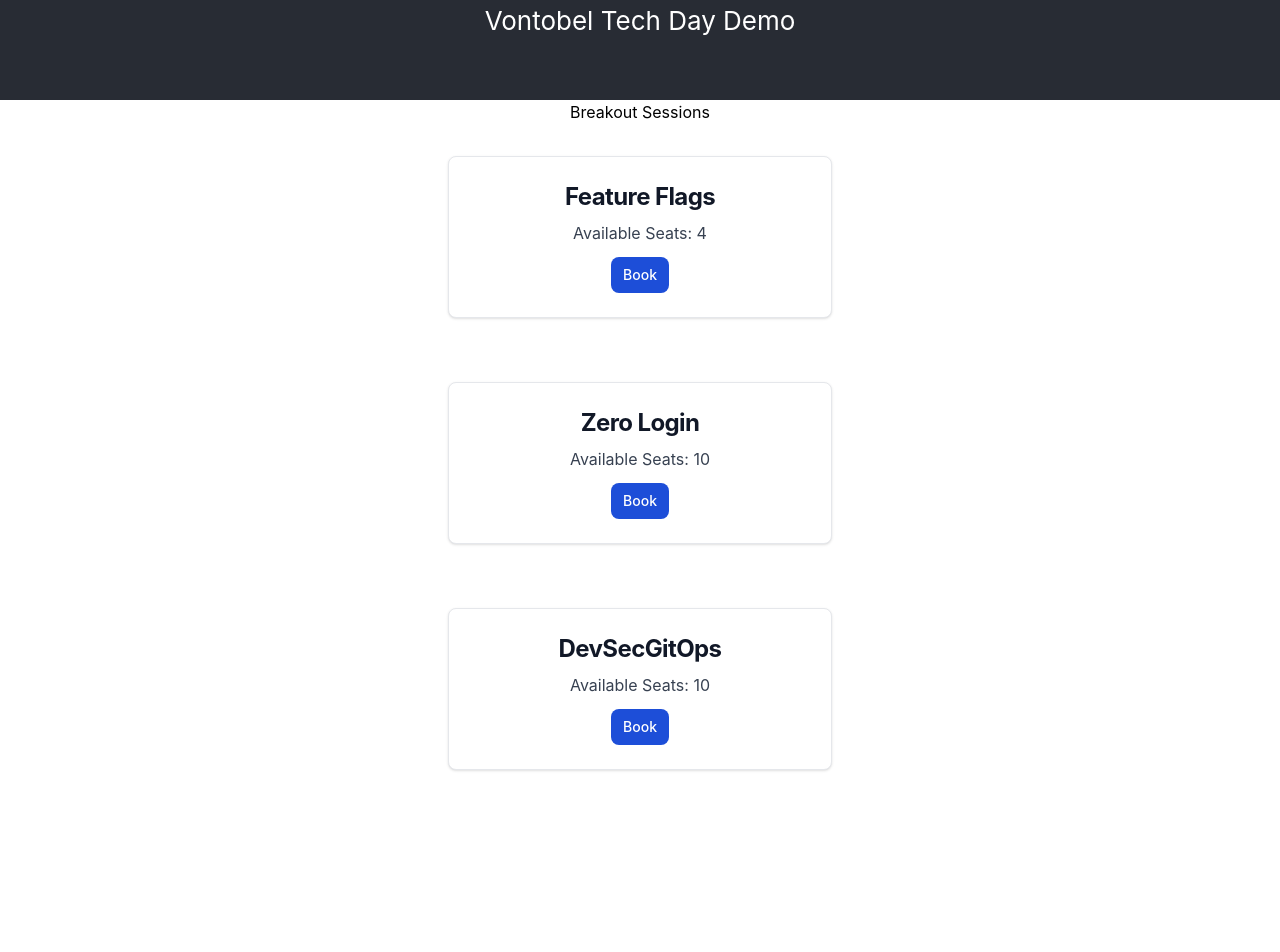
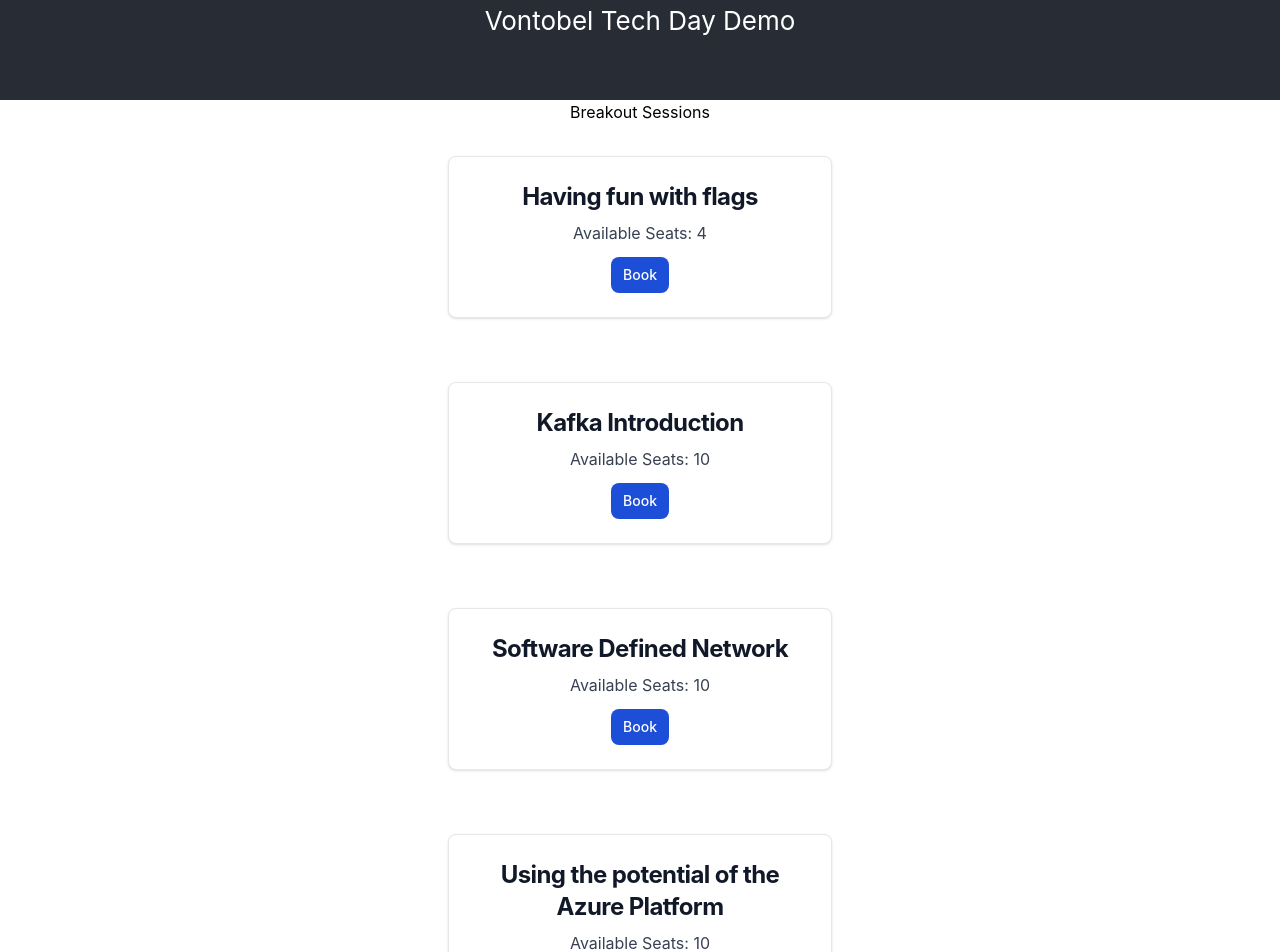
Before and after one commit to frnkst/vt-tech-day-demo, a React (Vite) app: page / in a window 1280 px wide. Shown: the part 60-1012 px from the top of the page. Before the commit the page ends 862 px from the top, so only its background shows below. Built offline with nearby package versions, Linux system fonts and the light colour scheme; what js-confetti would draw is missing.

Commit message:
add some more functionality (missing tests)

```diff
--- a/src/App.tsx
+++ b/src/App.tsx
@@ -1,19 +1,32 @@
 import '@/App.css'
 import JSConfetti from 'js-confetti'
+import { useState } from 'react';
 
 const jsConfetti = new JSConfetti();
 
-const breakouts = [
+const breakoutSessions = [
   {
-    title: "Feature Flags",
+    title: "Having fun with flags",
     availableSeats: 4
   },
   {
-    title: "Zero Login",
+    title: "Kafka Introduction",
     availableSeats: 10
   },
   {
-    title: "DevSecGitOps",
+    title: "Software Defined Network",
+    availableSeats: 10
+  },
+  {
+    title: "Using the potential of the Azure Platform",
+    availableSeats: 10
+  },
+  {
+    title: "Mobile Apps & Frontend @ Digihub",
+    availableSeats: 10
+  },
+  {
+    title: "Transformation of a legacy application",
     availableSeats: 10
   }
 ];
@@ -24,6 +37,8 @@
 }
 
 function App() {
+  const [breakouts, setBreakouts] = useState(breakoutSessions);
+
   return (
     <div className="App">
       <header className="App-header">
@@ -31,17 +46,41 @@
       </header>
       <h1>Breakout Sessions</h1>
       <div className="flex flex-col items-center">
-        {breakouts.map(breakout => (
-            <div data-testid={breakout.title} key={breakout.title}
-                 className="max-w-sm p-6 bg-white border border-gray-200 rounded-lg shadow dark:bg-gray-800 dark:border-gray-700 w-3/4 m-8">
-              <h5 className="mb-2 text-2xl font-bold tracking-tight text-gray-900 dark:text-white">{breakout.title}</h5>
-              <p className="mb-3 font-normal text-gray-700 dark:text-gray-400">Available Seats: {breakout.availableSeats}</p>
-              <button onClick={throwConfetti}
-                  className="inline-flex items-center px-3 py-2 text-sm font-medium text-center text-white bg-blue-700 rounded-lg hover:bg-blue-800 focus:ring-4 focus:outline-none focus:ring-blue-300 dark:bg-blue-600 dark:hover:bg-blue-700 dark:focus:ring-blue-800">
+        {breakouts.map(breakout => {
+            const [showNameInput, setShowNameInput] = useState(false);
+            let button;
+            if (showNameInput) {
+              button = <div className="inline-flex">
+                <input type="text" id="first_name" placeholder="Name"/>
+                <button onClick={() => {
+                  breakout.availableSeats = breakout.availableSeats-1;
+                  setBreakouts(breakouts)
+                  setShowNameInput(false)
+                  throwConfetti()
+                }}
+                        className="inline-flex items-center px-3 py-2 text-sm font-medium text-center text-white bg-blue-700 rounded-lg hover:bg-blue-800 focus:ring-4 focus:outline-none focus:ring-blue-300 dark:bg-blue-600 dark:hover:bg-blue-700 dark:focus:ring-blue-800">
+                  Save
+                </button>
+                <button onClick={() => setShowNameInput(false)}
+                        className="inline-flex items-center px-3 py-2 text-sm font-medium text-center text-blue rounded-lg hover:bg-blue-800 focus:ring-4 focus:outline-none focus:ring-blue-300 dark:bg-blue-600 dark:hover:bg-blue-700 dark:focus:ring-blue-800">
+                  Cancel
+                </button>
+              </div>
+            } else {
+              button = <button onClick={() => setShowNameInput(true)}
+                               className="inline-flex items-center px-3 py-2 text-sm font-medium text-center text-white bg-blue-700 rounded-lg hover:bg-blue-800 focus:ring-4 focus:outline-none focus:ring-blue-300 dark:bg-blue-600 dark:hover:bg-blue-700 dark:focus:ring-blue-800">
                 Book
               </button>
+            }
+            return <div data-testid={breakout.title} key={breakout.title + breakout.availableSeats}
+                        className="max-w-sm p-6 bg-white border border-gray-200 rounded-lg shadow dark:bg-gray-800 dark:border-gray-700 w-4/5 m-8">
+              <h5 className="mb-2 text-2xl font-bold tracking-tight text-gray-900 dark:text-white">{breakout.title}</h5>
+              <p className="mb-3 font-normal text-gray-700 dark:text-gray-400">Available
+                Seats: {breakout.availableSeats}</p>
+              {button}
             </div>
-        ))}
+          }
+        )}
       </div>
     </div>
   )
```
